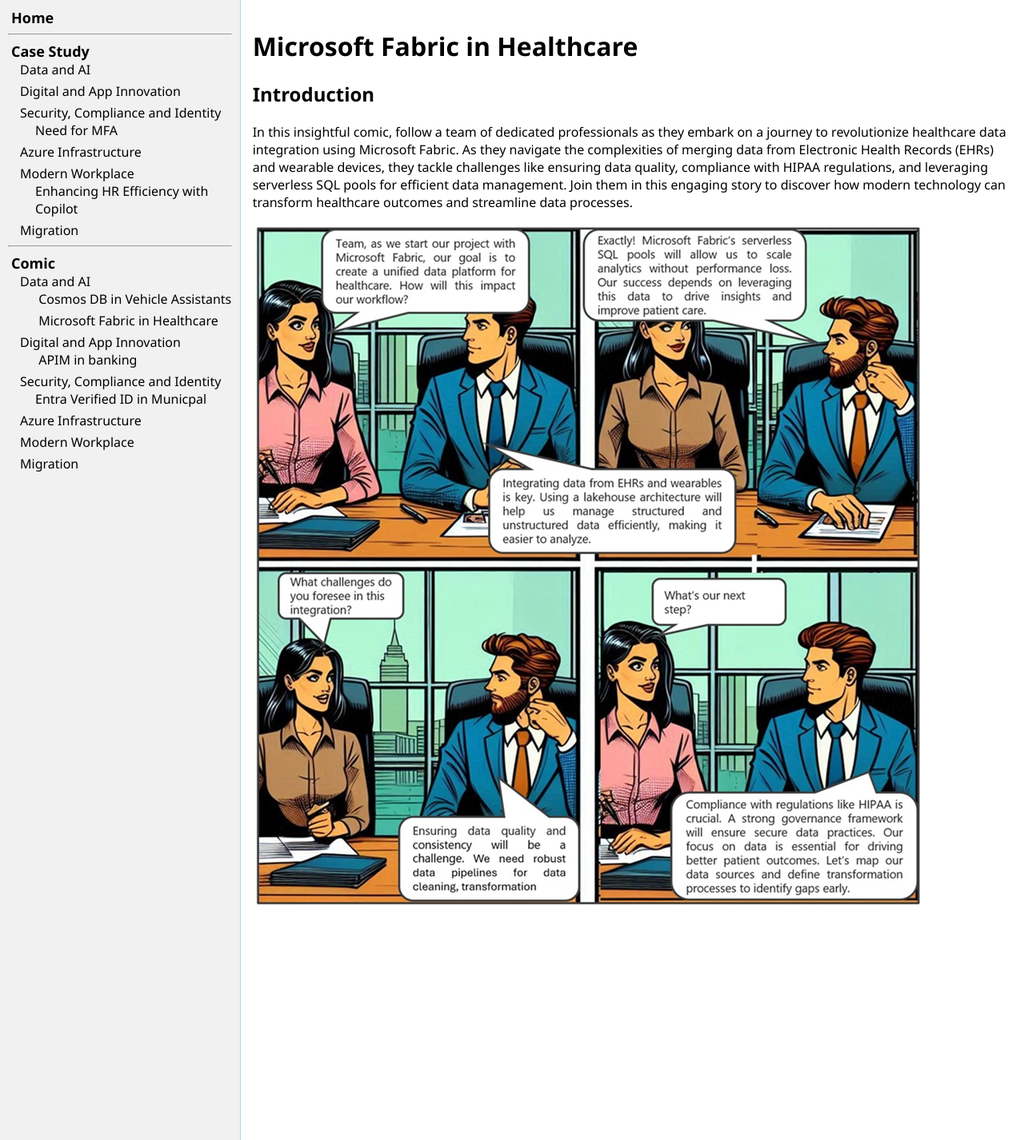
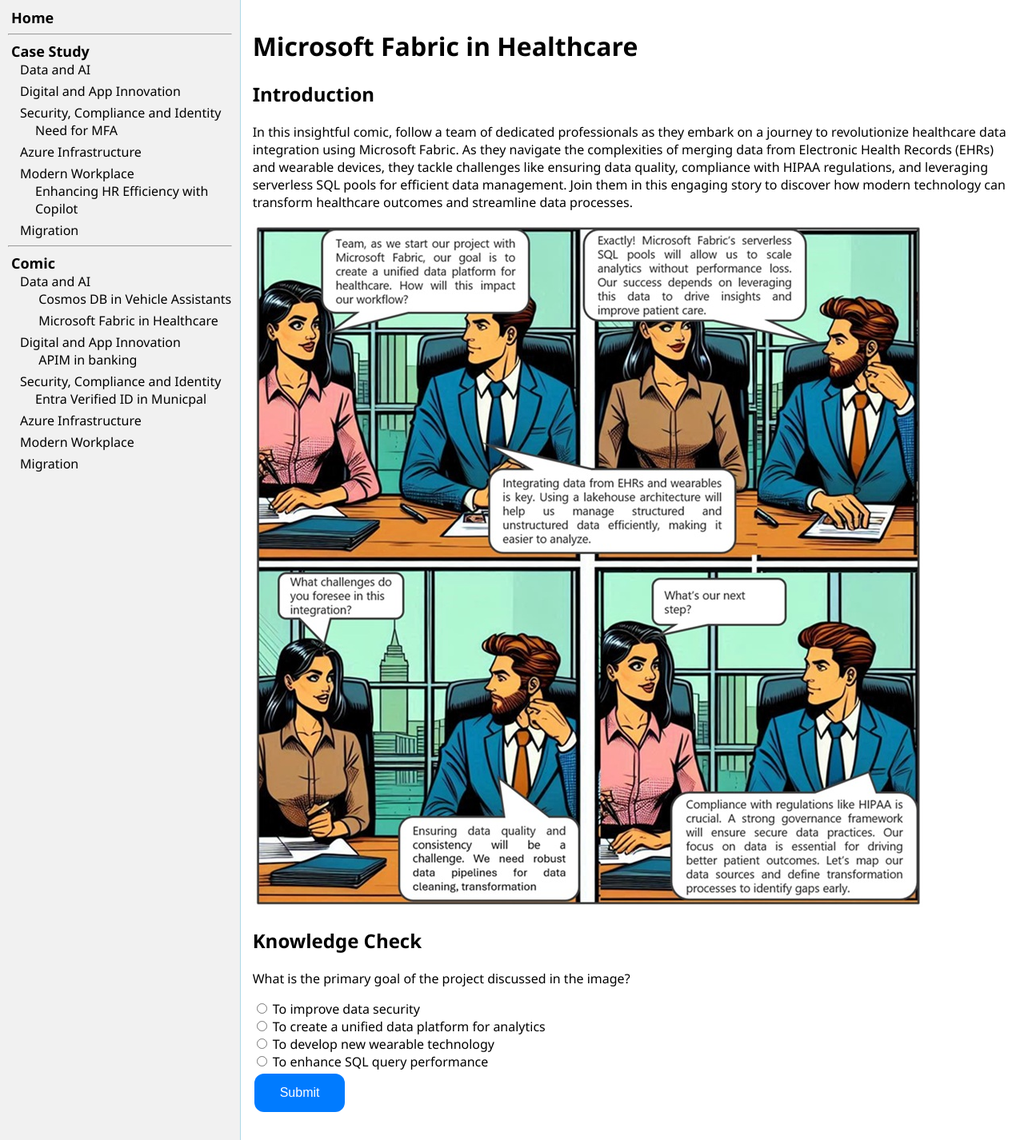
Before and after one commit to ningweinw/iengage, a Jekyll site: the page built from project-files/comic/Data and AI/Microsoft Fabric in Healthcare.md, in a window 1280 px wide. Shown: the whole page at 80% size. Built offline with Jekyll 4.4.1, drawn with Linux system fonts in a browser that asks for light colours.

Commit message:
Update Microsoft Fabric in Healthcare.md

```diff
--- a/project-files/comic/Data and AI/Microsoft Fabric in Healthcare.md
+++ b/project-files/comic/Data and AI/Microsoft Fabric in Healthcare.md
@@ -14,3 +14,49 @@
 <a href="./images/lh1.jpg" download>
   <img src="./images/lh1.jpg" alt="Microsoft Fabric in Healthcare">
 </a>
+
+## Knowledge Check
+
+What is the primary goal of the project discussed in the image?
+
+<form id="quizForm">
+  <input type="radio" id="q1" name="answer" value="q1">
+  <label for="a1"> To improve data security</label><br>
+  <input type="radio" id="q2" name="answer" value="q2">
+  <label for="a2">To create a unified data platform for analytics</label><br>
+  <input type="radio" id="q3" name="answer" value="q3">
+  <label for="a3">To develop new wearable technology</label><br>
+  <input type="radio" id="q4" name="answer" value="q4">
+  <label for="a4">To enhance SQL query performance</label><br>
+  <button type="button" onclick="checkAnswer()" class="styled-button">Submit</button>
+</form>
+
+<p id="result"></p>
+
+<script>
+  function checkAnswer() {
+    var radios = document.getElementsByName('answer');
+    var correctAnswer = 'q2';
+    var result = document.getElementById('result');
+    var selected = false;
+
+    for (var i = 0; i < radios.length; i++) {
+      if (radios[i].checked) {
+        selected = true;
+        if (radios[i].value === correctAnswer) {
+          result.textContent = 'Correct!';
+          result.style.color = 'green';
+        } else {
+          result.textContent = 'Incorrect. Try again!';
+          result.style.color = 'red';
+        }
+        break;
+      }
+    }
+
+    if (!selected) {
+      result.textContent = 'Please select an answer.';
+      result.style.color = 'orange';
+    }
+  }
+</script>
```
